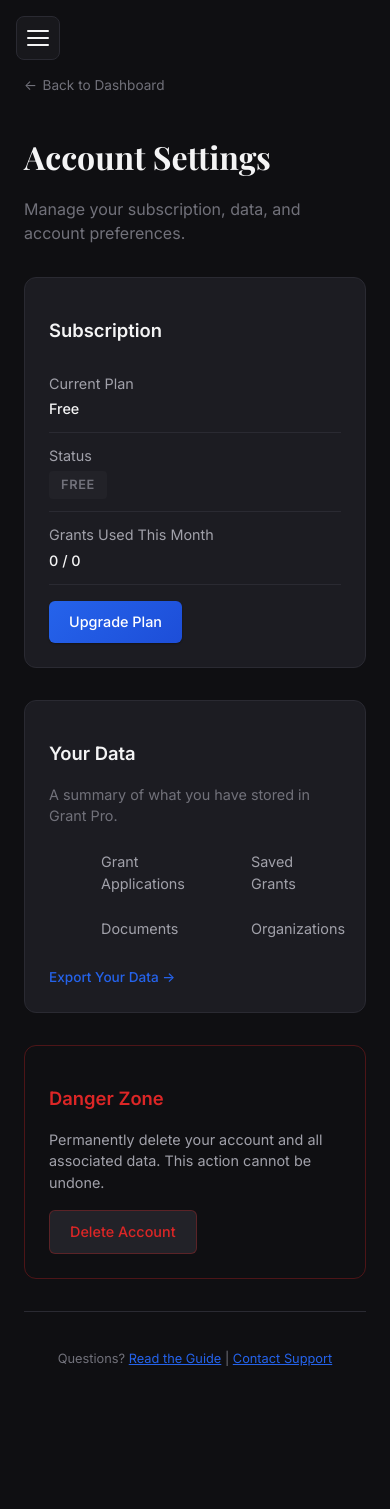
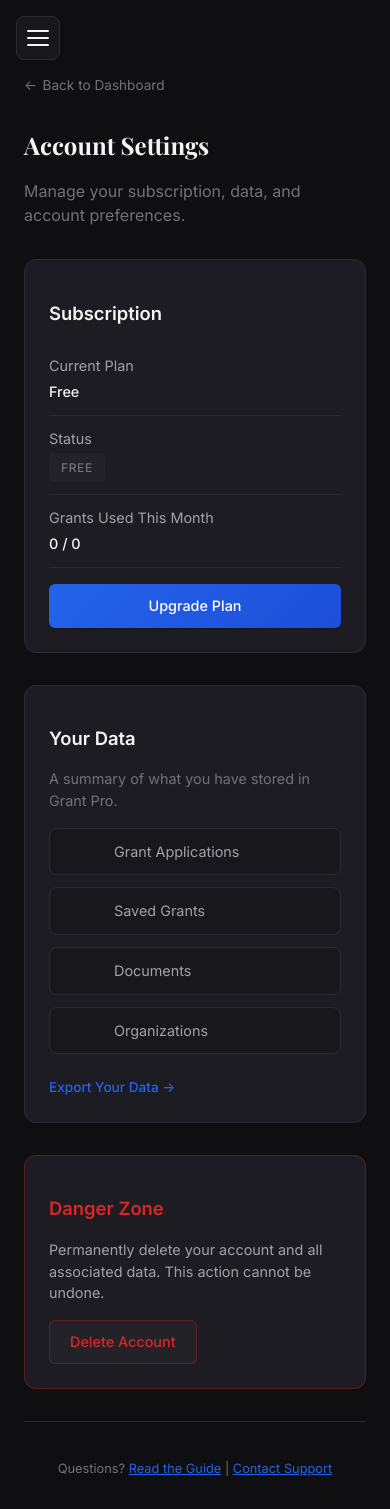
Before and after one commit to fbwalker4/GrantPro, a Flask app: template portal/templates/account_settings.html in a window 390 px wide. Shown: the top 1509 px of the page. Before the commit the page ends 1366 px from the top, so only its background shows below. Run offline with Flask 3, Linux system fonts and the light colour scheme; the template is opened without the code that fills it, so the values that code supplies are empty; parts of the project's set-up code (start-up, migrations or seed data) failed here and were passed over; some libraries are stand-ins or nearby versions.

Commit message:
UI polish: design system alignment, mobile responsive, accessibility
Desktop: cards match dashboard pattern (bg-card, border-color, radius-lg,
shadow-md). Typography aligned to page-title/card-title sizes. Status
badges match layout.html badge pattern. Data stats styled as mini-cards.
Content centered with max-width on wide monitors.

Mobile (768px): all grids collapse to single column, buttons go
full-width with 44px min-height, settings rows stack vertically, step
indicators remain readable, email input 16px to prevent iOS zoom.

Accessibility: focus-visible outlines on all interactive elements,
proper form labels, radio containers handle focus-within.

Polish: empty state for no exports, step dots with glow shadow,
danger zone styled as proper card, consistent hover states.

Co-Authored-By: Claude Opus 4.6 (1M context) <noreply@anthropic.com>

```diff
--- a/portal/templates/account_settings.html
+++ b/portal/templates/account_settings.html
@@ -2,16 +2,18 @@
 {% block title %}Account Settings - Grant Pro{% endblock %}
 {% block content %}
 <style>
-    .settings-container { max-width: 800px; }
-    .settings-container h1 { font-family: 'Playfair Display', serif; color: var(--text-primary); margin-bottom: 0.5rem; }
-    .settings-container h2 { color: var(--text-primary); margin-bottom: 1rem; font-size: 1.15rem; font-weight: 600; }
+    .settings-container { max-width: 800px; margin: 0 auto; }
+    .settings-container h1 { font-family: 'Playfair Display', serif; color: var(--text-primary); margin-bottom: 0.5rem; font-size: 1.75rem; }
+    .settings-container h2 { color: var(--text-primary); margin-bottom: 1rem; font-size: 1.15rem; font-weight: 600; display: flex; align-items: center; gap: 0.5rem; }
     .settings-section { margin-bottom: 2rem; }
     .plan-badge {
-        display: inline-block;
-        padding: 0.3rem 0.75rem;
+        display: inline-flex;
+        align-items: center;
+        gap: 0.35rem;
+        padding: 0.35rem 0.75rem;
         border-radius: 4px;
-        font-size: 0.8rem;
-        font-weight: 600;
+        font-size: 0.75rem;
+        font-weight: 500;
         text-transform: uppercase;
         letter-spacing: 0.05em;
     }
@@ -31,6 +33,7 @@
     .settings-row-label { color: var(--text-secondary); font-size: 0.9rem; }
     .settings-row-value { font-weight: 500; font-size: 0.9rem; }
     .danger-zone {
+        background: var(--bg-card);
         border: 1px solid rgba(220, 38, 38, 0.3);
         border-radius: var(--radius-lg);
         padding: 1.5rem;
@@ -45,13 +48,18 @@
         transition: color 0.15s;
     }
     .text-link:hover { color: var(--accent-hover); text-decoration: underline; }
+    .text-link:focus-visible { outline: 2px solid var(--accent-primary); outline-offset: 2px; border-radius: 2px; }
     .text-link-danger { color: var(--accent-danger); }
     .text-link-danger:hover { color: #ef4444; }
+    .text-link-danger:focus-visible { outline-color: var(--accent-danger); }
     .data-stat {
         display: flex;
         align-items: center;
         gap: 0.75rem;
-        padding: 0.5rem 0;
+        padding: 0.75rem;
+        background: var(--bg-secondary);
+        border: 1px solid var(--border-color);
+        border-radius: var(--radius-md);
     }
     .data-stat-count {
         font-family: 'Playfair Display', serif;
@@ -66,17 +74,53 @@
         margin-top: 1rem;
         flex-wrap: wrap;
     }
+    .settings-btn-row .btn {
+        min-height: 44px;
+    }
+    .settings-btn-row button.btn {
+        min-height: 44px;
+    }
     .pause-note {
         font-size: 0.8rem;
         color: var(--text-muted);
         margin-top: 0.75rem;
         margin-bottom: 0;
     }
+
+    /* Focus styles for all interactive elements */
+    .btn:focus-visible,
+    button:focus-visible {
+        outline: 2px solid var(--accent-primary);
+        outline-offset: 2px;
+    }
+
     @media (max-width: 768px) {
+        .settings-container h1 {
+            font-size: 1.5rem;
+        }
         .settings-row {
             flex-direction: column;
             align-items: flex-start;
             gap: 0.25rem;
+        }
+        .settings-btn-row {
+            flex-direction: column;
+            align-items: stretch;
+        }
+        .settings-btn-row .btn,
+        .settings-btn-row button.btn {
+            text-align: center;
+            justify-content: center;
+            width: 100%;
+        }
+        .data-stats-grid {
+            grid-template-columns: 1fr 1fr !important;
+        }
+    }
+
+    @media (max-width: 480px) {
+        .data-stats-grid {
+            grid-template-columns: 1fr !important;
         }
     }
 </style>
@@ -179,7 +223,7 @@
         <div class="card">
             <h2>Your Data</h2>
             <p style="color: var(--text-muted); margin-bottom: 1rem; font-size: 0.9rem;">A summary of what you have stored in Grant Pro.</p>
-            <div style="display: grid; grid-template-columns: repeat(auto-fit, minmax(140px, 1fr)); gap: 0.5rem;">
+            <div class="data-stats-grid" style="display: grid; grid-template-columns: repeat(auto-fit, minmax(160px, 1fr)); gap: 0.75rem;">
                 <div class="data-stat">
                     <span class="data-stat-count">{{ grant_count }}</span>
                     <span class="data-stat-label">Grant Applications</span>
@@ -197,7 +241,7 @@
                     <span class="data-stat-label">Organizations</span>
                 </div>
             </div>
-            <div style="margin-top: 1rem;">
+            <div style="margin-top: 1.25rem;">
                 <a href="{{ url_for('account_export_data') }}" class="text-link">Export Your Data &rarr;</a>
             </div>
         </div>
@@ -244,7 +288,7 @@
         <p style="color: var(--text-secondary); font-size: 0.9rem; margin-bottom: 1rem;">
             Permanently delete your account and all associated data. This action cannot be undone.
         </p>
-        <a href="{{ url_for('account_delete') }}" class="btn btn-secondary" style="border-color: rgba(220, 38, 38, 0.3); color: var(--accent-danger);">Delete Account</a>
+        <a href="{{ url_for('account_delete') }}" class="btn btn-secondary" style="border-color: rgba(220, 38, 38, 0.3); color: var(--accent-danger); min-height: 44px;">Delete Account</a>
     </div>
 </div>
 {% endblock %}
```
Also changed, not shown: portal/templates/account_cancel.html (+51 -12 lines), portal/templates/account_delete.html (+24 -4 lines), portal/templates/account_export.html (+52 -18 lines), README.md.
